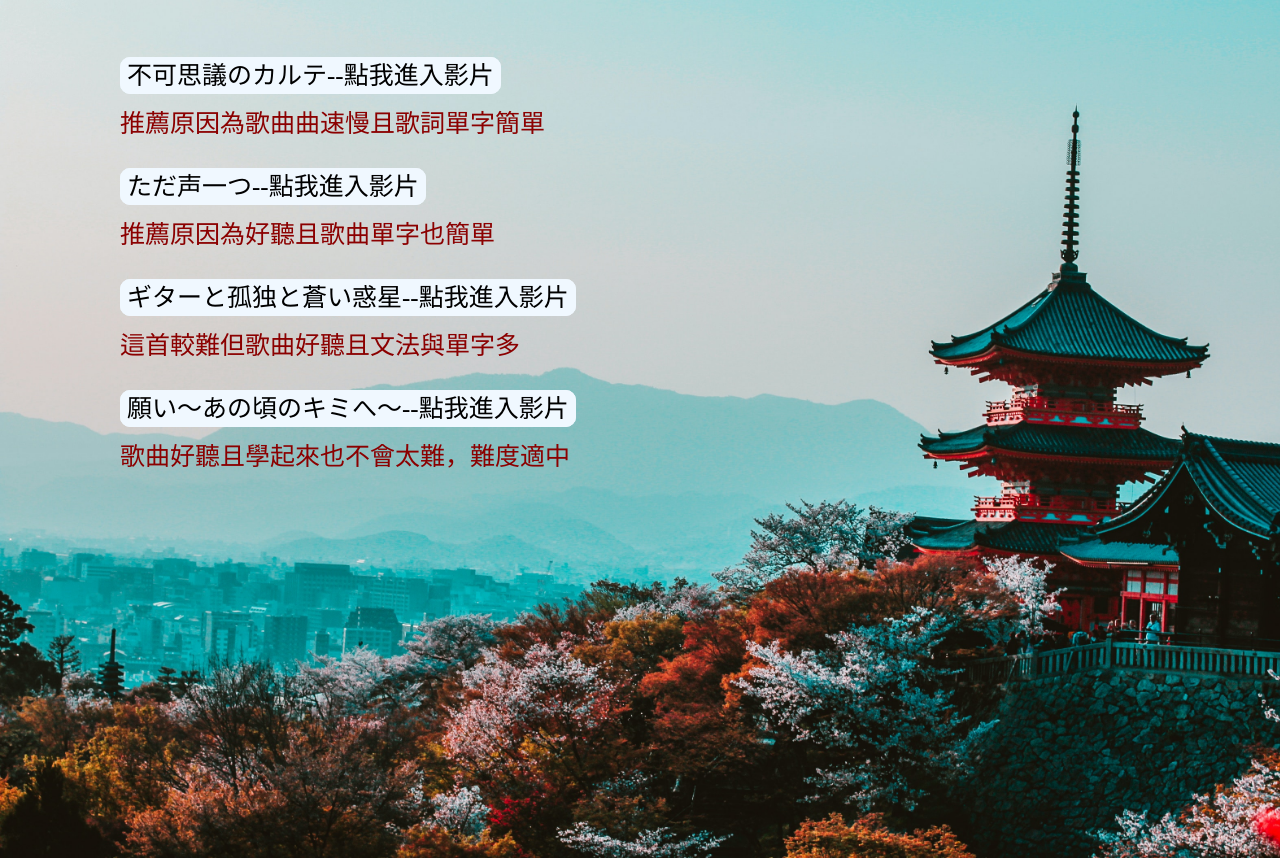
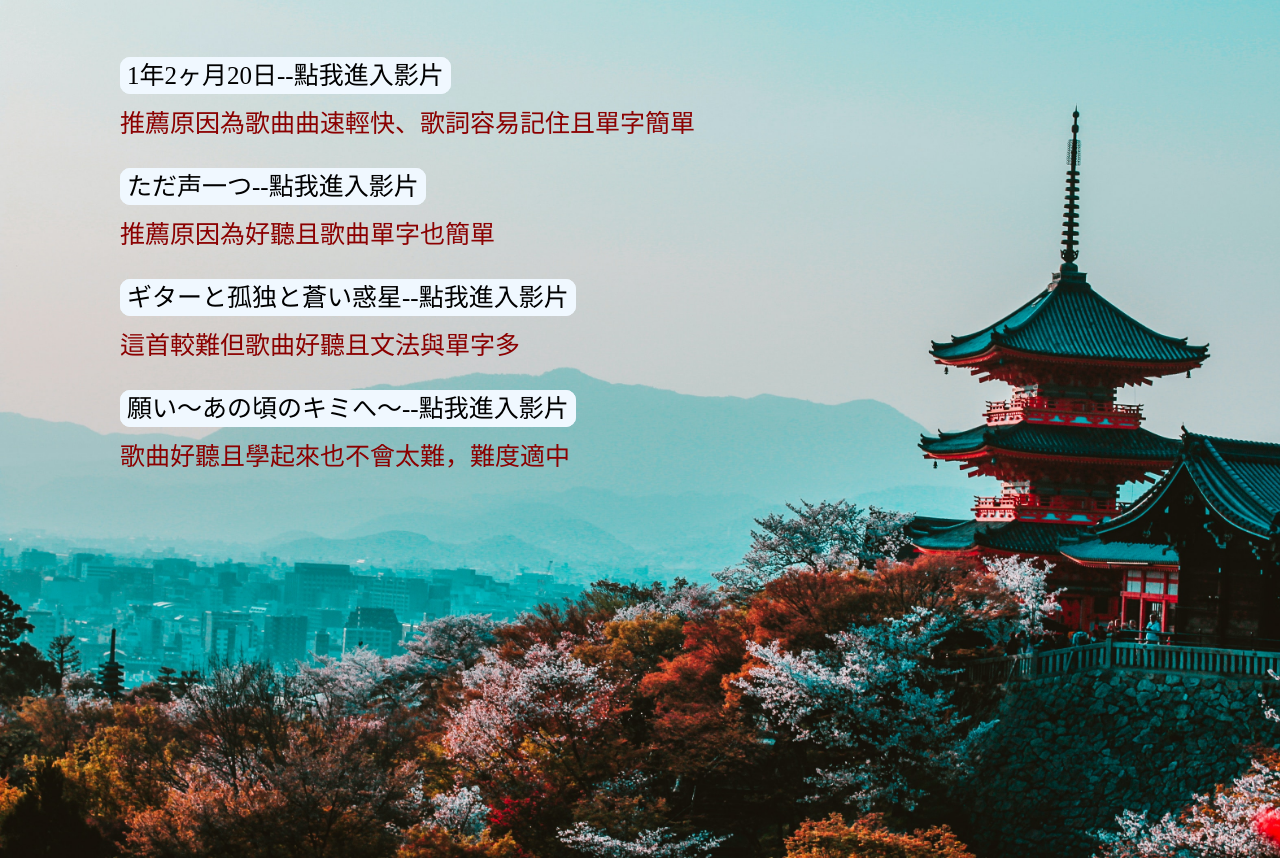
Before and after one commit to Haskai123878/japan, a plain HTML site: page recommend_song.html in a window 1280 px wide. Shown: the part 79-937 px from the top of the page. Drawn offline with nearby package versions, Linux system fonts and the light colour scheme.

```diff
--- a/recommend_song.html
+++ b/recommend_song.html
@@ -41,8 +41,8 @@
             </div>
         </div>
         <div class="web_1">
-            <a href="https://www.youtube.com/watch?v=K1PCl5D-IpU" target="_blank">不可思議のカルテ--點我進入影片</a>
-            <p>推薦原因為歌曲曲速慢且歌詞單字簡單</p>
+            <a href="https://youtu.be/fNRob0gqhA0?si=DfjR17TXBlZAgxkD" target="_blank">1年2ヶ月20日--點我進入影片</a>
+            <p>推薦原因為歌曲曲速輕快、歌詞容易記住且單字簡單</p>
             <a href="https://youtu.be/5GUaMOpfmr8" target="_blank">ただ声一つ--點我進入影片</a>
             <p>推薦原因為好聽且歌曲單字也簡單</p>
             <a href="https://www.youtube.com/watch?v=B7BxrAAXl94" target="_blank">ギターと孤独と蒼い惑星--點我進入影片</a>
```
Also changed, not shown: About Me.html (+1 -1 lines).
